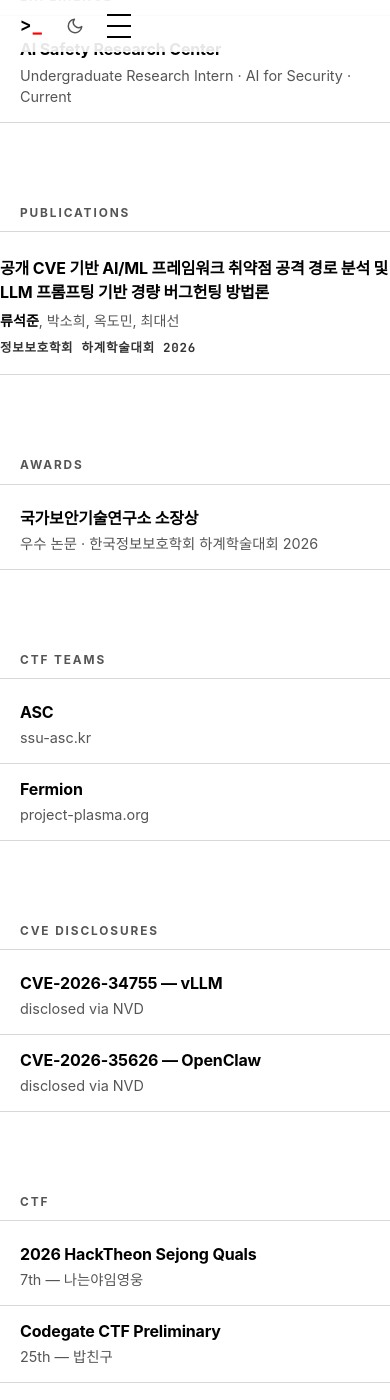
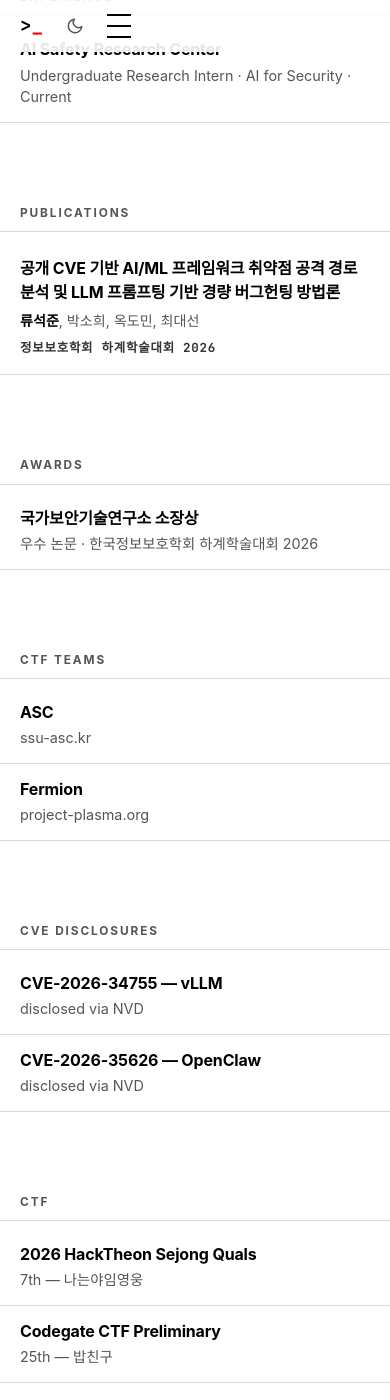
Before and after one commit to SEORY0/SEORY0.github.io, a Jekyll site: the page built from index.html, in a window 390 px wide and 1400 px high, scrolled down 914 px. Built offline with Jekyll 4.4.1, drawn with Linux system fonts in a browser that asks for light colours; some web fonts are replaced.

Commit message:
fix: 모바일 .note 변형(publication/featured) 좌우 padding + KERNEL PAN!C overflow
문제:
- 모바일에서 PUBLICATIONS 제목·PROJECTS FEATURED 카드의 텍스트가 viewport edge에 붙어보임
- 모바일 footer KERNEL PAN!C "C"가 우측에서 잘림

원인:
- .note.publication { padding: 16px 0 }, .note.featured { padding: 18px 0 } 가
  CSS specificity 우위(.note.X)로 모바일 .note { padding-left/right: var(--indent) } 를
  덮어써서 horizontal padding이 없어짐
- KERNEL PAN!C 모바일 9.5vw + 0.05em letter-spacing이 작은 footer 박스 내에 fit 안 됨

수정:
- _home.scss .note.publication: 자체 @media 블록에 padding-left/right: var(--indent) 추가
- _home.scss .note.featured: 동일 패턴 적용
- _footer.scss .site-footer-brand 모바일: font-size 9.5vw → 8.5vw,
  small phone 11vw → 9vw, letter-spacing 0.05em → 0.02em (모바일 양쪽)

결과:
- PUBLICATIONS 제목·FEATURED 카드 콘텐츠가 모바일에서도 양쪽 20px 패딩 유지
- KERNEL PAN!C 375px 화면에서 ~270px 텍스트가 287px 박스 안에 17px 여유로 fit

Co-Authored-By: Claude Opus 4.7 (1M context) <noreply@anthropic.com>

```diff
--- a/_sass/_footer.scss
+++ b/_sass/_footer.scss
@@ -104,12 +104,14 @@
   }
 
   @media (max-width: $bp-mobile) {
-    font-size: 9.5vw;
+    font-size: 8.5vw;
+    letter-spacing: 0.02em;
     margin-top: 48px;
   }
 
   @media (max-width: $bp-phone-small) {
-    font-size: 11vw;
+    font-size: 9vw;
+    letter-spacing: 0.02em;
     margin-top: 32px;
   }
 }
--- a/_sass/_home.scss
+++ b/_sass/_home.scss
@@ -120,6 +120,12 @@ a.note:hover .description { color: var(--accent); }
   align-items: stretch;
   gap: 6px;
   padding: 16px 0;
+
+  /* Mobile: horizontal padding (override .note's mobile rule since this is more specific) */
+  @media (max-width: $bp-mobile) {
+    padding-left: var(--indent);
+    padding-right: var(--indent);
+  }
 }
 
 .note.publication h3 {
@@ -160,6 +166,12 @@ a.note:hover .description { color: var(--accent); }
   align-items: stretch;
   gap: 4px;
   padding: 18px 0;
+
+  /* Mobile: horizontal padding (override .note's mobile rule since this is more specific) */
+  @media (max-width: $bp-mobile) {
+    padding-left: var(--indent);
+    padding-right: var(--indent);
+  }
 }
 
 .note.featured h3 {
```
